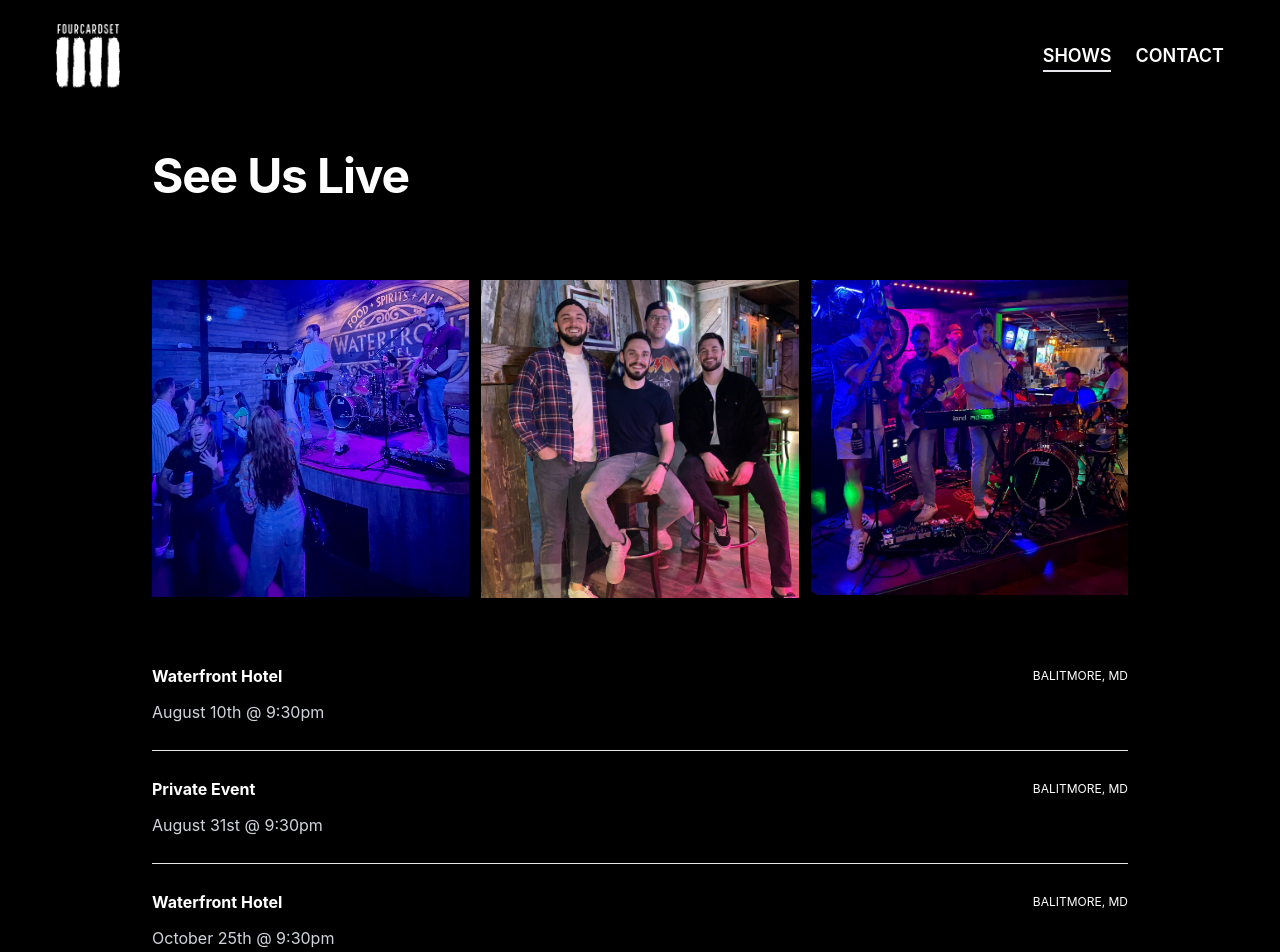
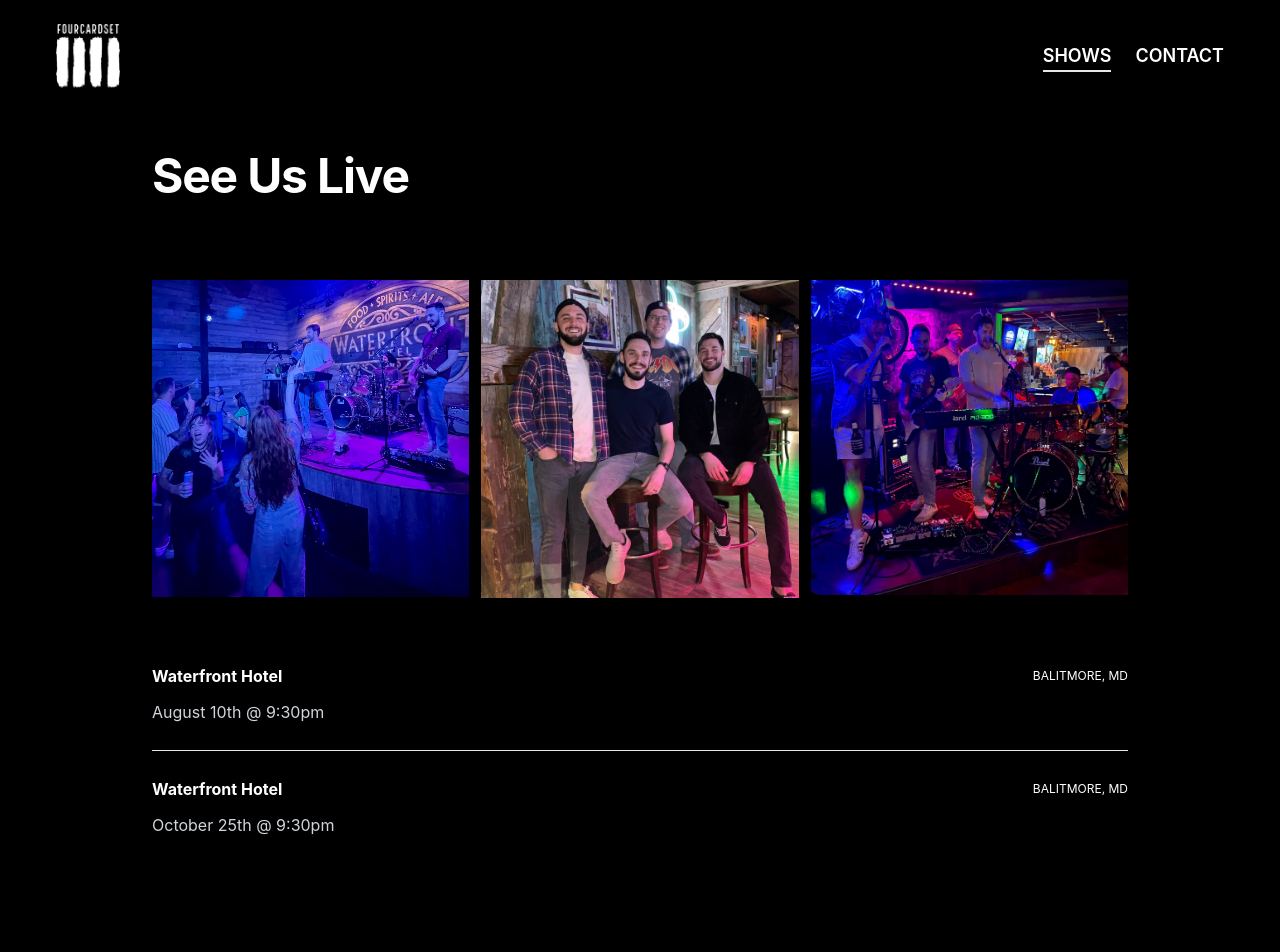
Before and after one commit to jshenk/fourcardset, a React (Create React App) app: page /events in a window 1280 px wide. Shown: the top 952 px of the page. Built offline with nearby package versions, Linux system fonts and the light colour scheme.

Commit message:
Update events

```diff
--- a/src/data/events.js
+++ b/src/data/events.js
@@ -7,16 +7,10 @@ export const cards = [
     id: 1,
   },
   {
-    name: 'Private Event',
-    location: 'Balitmore, MD',
-    date: '2024-08-31T21:30:00',
-    id: 2,
-  },
-  {
     name: 'Waterfront Hotel',
     location: 'Balitmore, MD',
     date: '2024-10-25T21:30:00',
     link: 'https://maps.app.goo.gl/4P2Bvgi5fREt5PSE8',
-    id: 3,
+    id: 2,
   },
 ];
```
